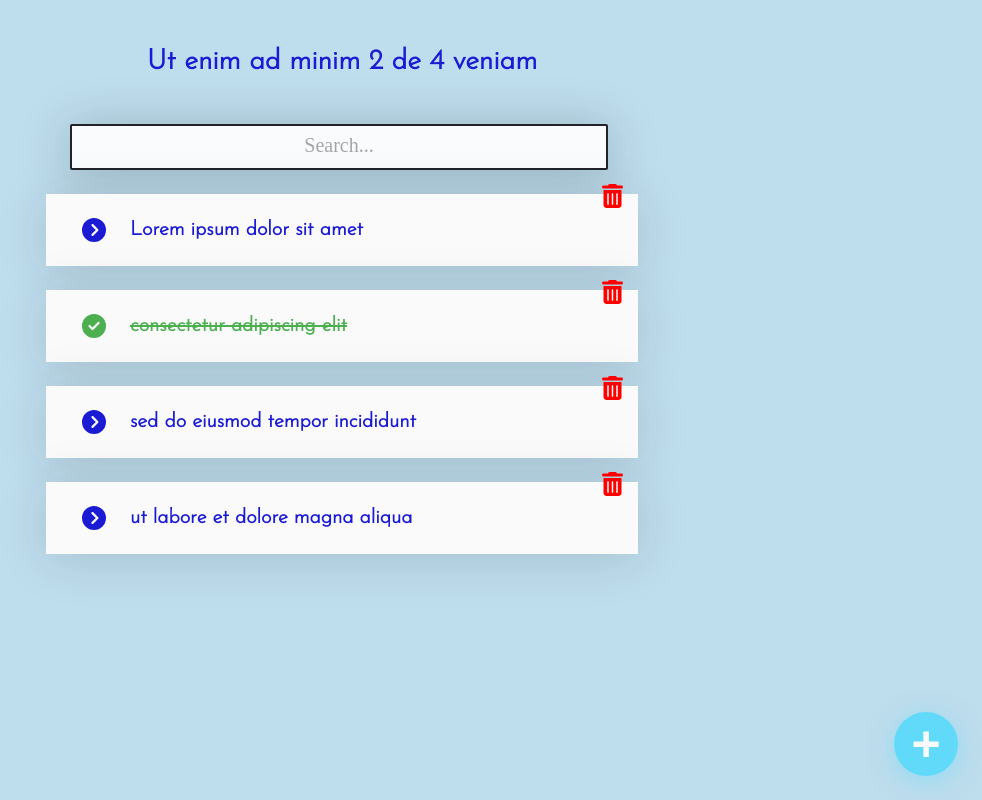
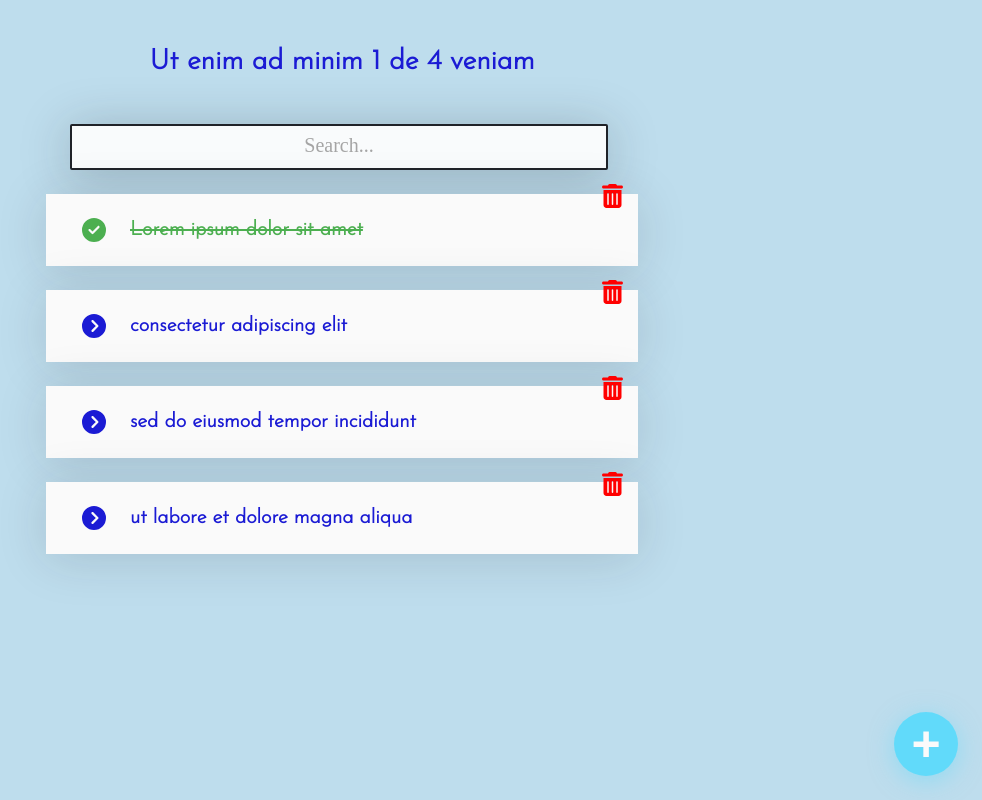
Before and after one commit to fernastereo/todo-machine, a React (Create React App) app: page / in a window 1280 px wide. Shown: the whole page, without its empty margins (298-1280 px from the left). Built offline with nearby package versions, Linux system fonts and the light colour scheme; the HTML template or start-up script is replaced by a standard one.

Commit message:
count and search todos

```diff
--- a/src/App.js
+++ b/src/App.js
@@ -6,22 +6,47 @@ import { TodoItem } from './TodoItem';
 import { CreateTodoButton } from './CreateTodoButton';
 // import './App.css';
 
-const todos = [
-  { text: 'Lorem ipsum dolor sit amet', completed: false},
-  { text: 'consectetur adipiscing elit', completed: true},
+const defaultTodos = [
+  { text: 'Lorem ipsum dolor sit amet', completed: true},
+  { text: 'consectetur adipiscing elit', completed: false},
   { text: 'sed do eiusmod tempor incididunt', completed: false},
   { text: 'ut labore et dolore magna aliqua', completed: false},
 ];
 
 function App() {
+  const [todos, setTodos] = React.useState(defaultTodos);
+  const [searchValue, setSearchValue] = React.useState('');
+
+  const completedTodos = todos.filter(todo => todo.completed === true).length;
+  const totalTodos = todos.length;
+
+  let searchedTodos = [];
+
+  if (!searchValue.length > 0) {
+    searchedTodos = todos;
+  }else{
+    searchedTodos = todos.filter(todo => {
+      const todoText = todo.text.toLowerCase();
+      const searchText = searchValue.toLowerCase();
+      return todoText.includes(searchText);
+    })
+  }
+
+
   return (
     <React.Fragment>
-      <TodoCounter />
+      <TodoCounter
+        total={totalTodos}
+        completed={completedTodos}
+      />
 
-      <TodoSearch />
+      <TodoSearch
+        searchValue={searchValue}
+        setSearchValue={setSearchValue}
+      />
 
       <TodoList>
-        {todos.map(todo => (
+        {searchedTodos.map(todo => (
           <TodoItem
             key={todo.text}
             text={todo.text}
--- a/src/TodoCounter.js
+++ b/src/TodoCounter.js
@@ -2,9 +2,10 @@ import React from 'react';
 import './TodoCounter.css';
 
 
-function TodoCounter() {
+function TodoCounter({ total, completed }) {
+
     return (
-        <h2 className="TodoCounter">Ut enim ad minim 2 de 4 veniam</h2>
+        <h2 className="TodoCounter">Ut enim ad minim {completed} de {total} veniam</h2>
     );
 }
 
--- a/src/TodoSearch.js
+++ b/src/TodoSearch.js
@@ -1,17 +1,23 @@
 import React from 'react';
 import './TodoSearch.css';
 
-function TodoSearch() {
+function TodoSearch({ searchValue, setSearchValue }) {
+
+
     const onSearchValuechange = (event) => {
-        console.log(event.target.value);
+        setSearchValue(event.target.value);
     }
 
     return (
+        <>
         <input
             className="TodoSearch"
             placeholder="Search..."
+            value={searchValue}
             onChange={onSearchValuechange}
         />
+        <p>{searchValue}</p>
+        </>
     )
 }
 
```
